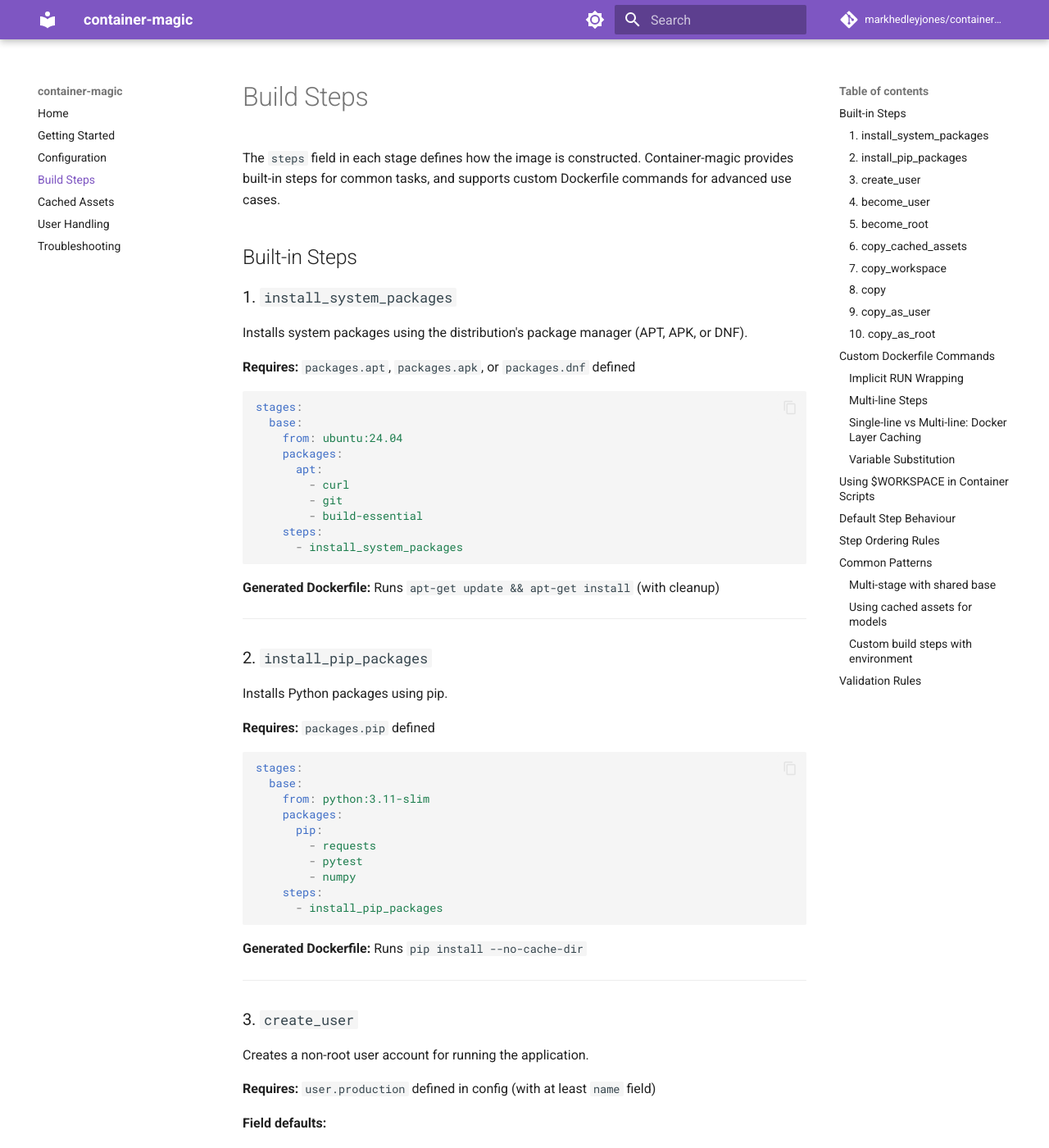
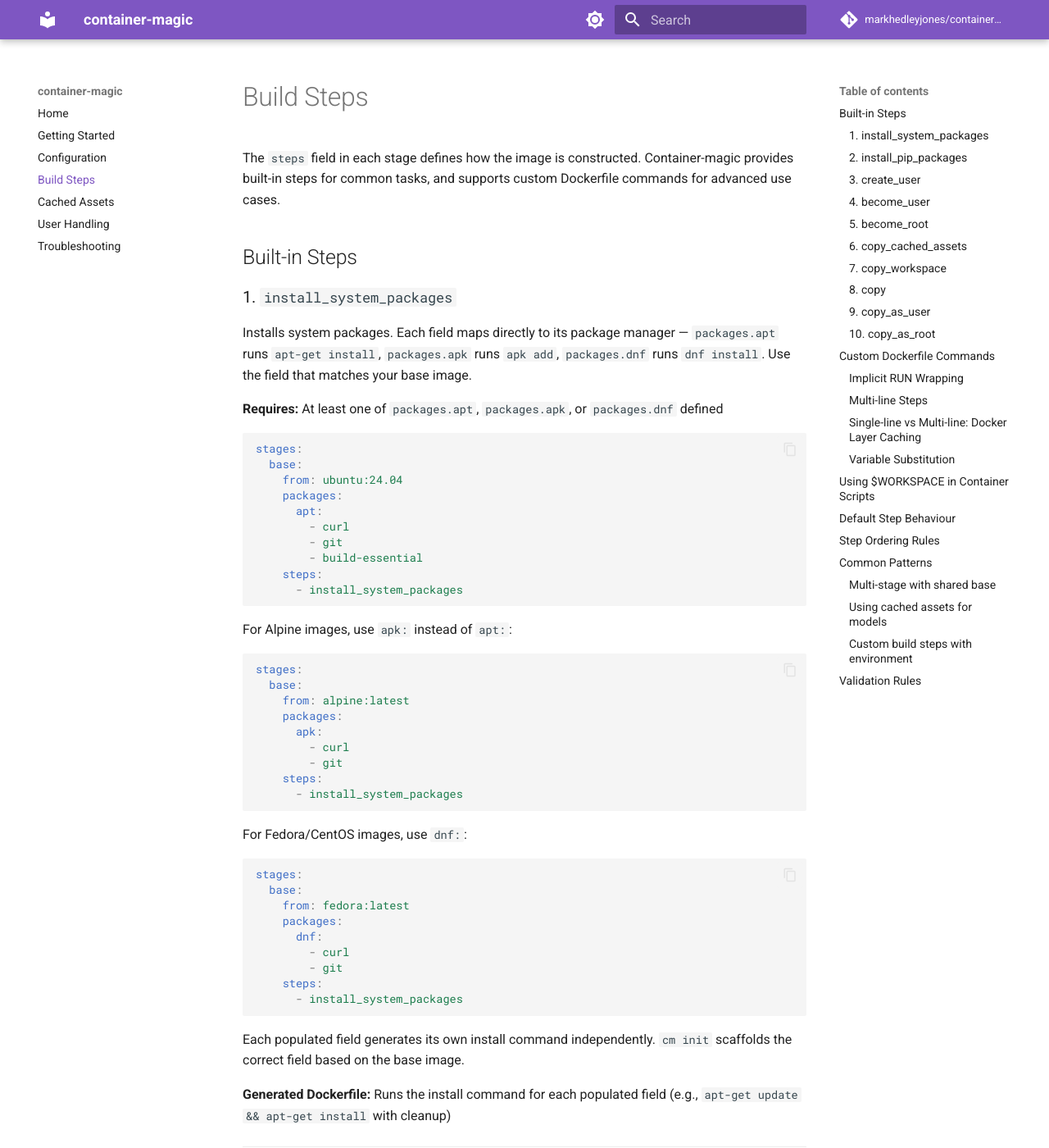
Before and after one commit to markhedleyjones/container-magic, an MkDocs documentation site: the page built from docs/build-steps.md, in a window 1280 px wide and 1400 px high. Shown: the whole window at 82% size. Built offline with MkDocs 1.6.1 and Material for MkDocs 9.7.7, drawn with Linux system fonts in a browser that asks for light colours; comment, search, counter and statistics services are not loaded.

Commit message:
feat: explicit system package manager fields (apt, apk, dnf)
Each package manager gets its own field under packages: apt runs
apt-get install, apk runs apk add, dnf runs dnf install. No more
auto-detection magic where packages.apt silently became apk on Alpine.

cm init scaffolds the correct field based on the base image. The
template renders each populated field independently.

````diff
--- a/docs/build-steps.md
+++ b/docs/build-steps.md
@@ -6,9 +6,9 @@ The `steps` field in each stage defines how the image is constructed. Container-
 
 ### 1. `install_system_packages`
 
-Installs system packages using the distribution's package manager (APT, APK, or DNF).
+Installs system packages. Each field maps directly to its package manager — `packages.apt` runs `apt-get install`, `packages.apk` runs `apk add`, `packages.dnf` runs `dnf install`. Use the field that matches your base image.
 
-**Requires:** `packages.apt`, `packages.apk`, or `packages.dnf` defined
+**Requires:** At least one of `packages.apt`, `packages.apk`, or `packages.dnf` defined
 
 ```yaml
 stages:
@@ -23,7 +23,37 @@ stages:
       - install_system_packages
 ```
 
-**Generated Dockerfile:** Runs `apt-get update && apt-get install` (with cleanup)
+For Alpine images, use `apk:` instead of `apt:`:
+
+```yaml
+stages:
+  base:
+    from: alpine:latest
+    packages:
+      apk:
+        - curl
+        - git
+    steps:
+      - install_system_packages
+```
+
+For Fedora/CentOS images, use `dnf:`:
+
+```yaml
+stages:
+  base:
+    from: fedora:latest
+    packages:
+      dnf:
+        - curl
+        - git
+    steps:
+      - install_system_packages
+```
+
+Each populated field generates its own install command independently. `cm init` scaffolds the correct field based on the base image.
+
+**Generated Dockerfile:** Runs the install command for each populated field (e.g., `apt-get update && apt-get install` with cleanup)
 
 ---
 
````
Also changed, not shown: docs/configuration.md (+26 -4 lines), src/container_magic/templates/Dockerfile.j2 (+9 -7 lines), 5 other files.
